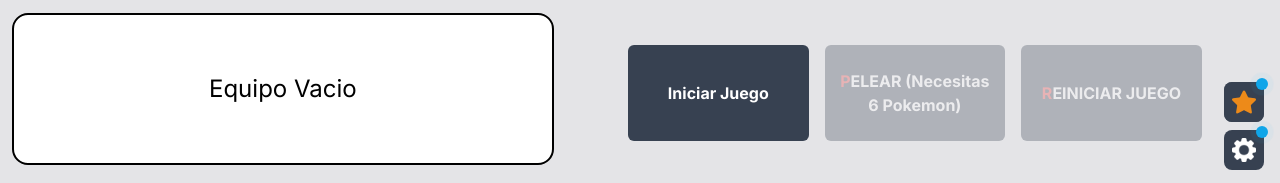
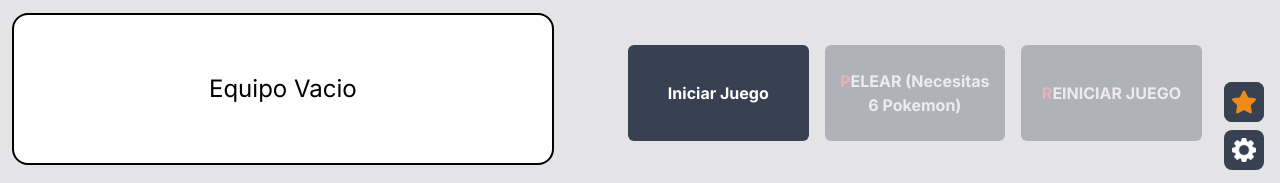
Before and after one commit to TomasBran/Portal-Pokemon-NextJS, a Next.js app: page /games/gym in a window 1280 px wide. Shown: the part 614-797 px from the top of the page. Built offline with nearby package versions, Linux system fonts and the light colour scheme.

Commit message:
ci sessionstorage 1

```diff
--- a/src/app/games/gym/page.js
+++ b/src/app/games/gym/page.js
@@ -60,16 +60,16 @@ const PokeGym = () => {
 	const [synergiesActive, setSynergiesActive] = useState(true);
 	const [synergyBonus, setSynergyBonus] = useState(null);
 
-	const initialHasClickedSettings =
-		sessionStorage.getItem('hasClickedSettings') === 'true';
-	const initialHasClickedSynergies =
-		sessionStorage.getItem('hasClickedSynergies') === 'true';
-	const [hasClickedSettings, setHasClickedSettings] = useState(
-		initialHasClickedSettings
-	);
-	const [hasClickedSynergies, setHasClickedSynergies] = useState(
-		initialHasClickedSynergies
-	);
+	// const initialHasClickedSettings =
+	// 	sessionStorage.getItem('hasClickedSettings') === 'true';
+	// const initialHasClickedSynergies =
+	// 	sessionStorage.getItem('hasClickedSynergies') === 'true';
+	// const [hasClickedSettings, setHasClickedSettings] = useState(
+	// 	initialHasClickedSettings
+	// );
+	// const [hasClickedSynergies, setHasClickedSynergies] = useState(
+	// 	initialHasClickedSynergies
+	// );
 
 	const [shouldDisable, setShouldDisable] = useState(false);
 
@@ -592,15 +592,15 @@ const PokeGym = () => {
 		});
 	};
 
-	const handleSettingsClick = () => {
-		setHasClickedSettings(true);
-		sessionStorage.setItem('hasClickedSettings', 'true');
-	};
+	// const handleSettingsClick = () => {
+	// 	setHasClickedSettings(true);
+	// 	sessionStorage.setItem('hasClickedSettings', 'true');
+	// };
 
-	const handleSynergiesClick = () => {
-		setHasClickedSynergies(true);
-		sessionStorage.setItem('hasClickedSynergies', 'true');
-	};
+	// const handleSynergiesClick = () => {
+	// 	setHasClickedSynergies(true);
+	// 	sessionStorage.setItem('hasClickedSynergies', 'true');
+	// };
 
 	return (
 		<div className='bg-zinc-200 pt-6 px-1 h-screen w-full flex flex-col sm:justify-center justify-start items-center text-center text-black'>
@@ -745,17 +745,17 @@ const PokeGym = () => {
 					className={`fixed right-4 bottom-4  ${
 						!showSettings ? 'scale-100' : 'scale-0'
 					} transition-all duration-150 transform`}>
-					{!hasClickedSettings && (
+					{/* {!hasClickedSettings && (
 						<div className='relative cursor-pointer flex h-3 w-3 top-2 left-8 pointer-events-none'>
 							<span className='animate-ping absolute inline-flex h-full w-full rounded-full bg-sky-400 opacity-75' />
 							<span className='relative inline-flex rounded-full h-3 w-3 bg-sky-500' />
 						</div>
-					)}
+					)} */}
 					<div
 						className={`w-10 cursor-pointer bg-gray-700 rounded-lg p-2 hover:bg-gray-600 active:scale-95 hover:bg-gray-500 transition-all ease-in-out duration-150 `}
 						onClick={() => {
 							handleShowSettings();
-							handleSettingsClick();
+							// handleSettingsClick();
 						}}>
 						<Image
 							src={settings}
@@ -768,15 +768,16 @@ const PokeGym = () => {
 				className={`${
 					!synergiesActive && 'hidden'
 				} fixed right-0 bottom-0 mx-4 mb-16`}>
-				{!hasClickedSynergies && (
+				{/* {!hasClickedSynergies && (
 					<div className='relative cursor-pointer flex h-3 w-3 top-2 left-8 pointer-events-none'>
 						<span className='animate-ping absolute inline-flex h-full w-full rounded-full bg-sky-400 opacity-75'></span>
 						<span className='relative inline-flex rounded-full h-3 w-3 bg-sky-500'></span>
 					</div>
-				)}
+				)} */}
 				<div
 					className='rounded-lg'
-					onClick={handleSynergiesClick}>
+					// onClick={handleSynergiesClick}
+				>
 					<Synergies
 						team={chosenTeam}
 						rerollsLeft={rerollsLeft}
```
